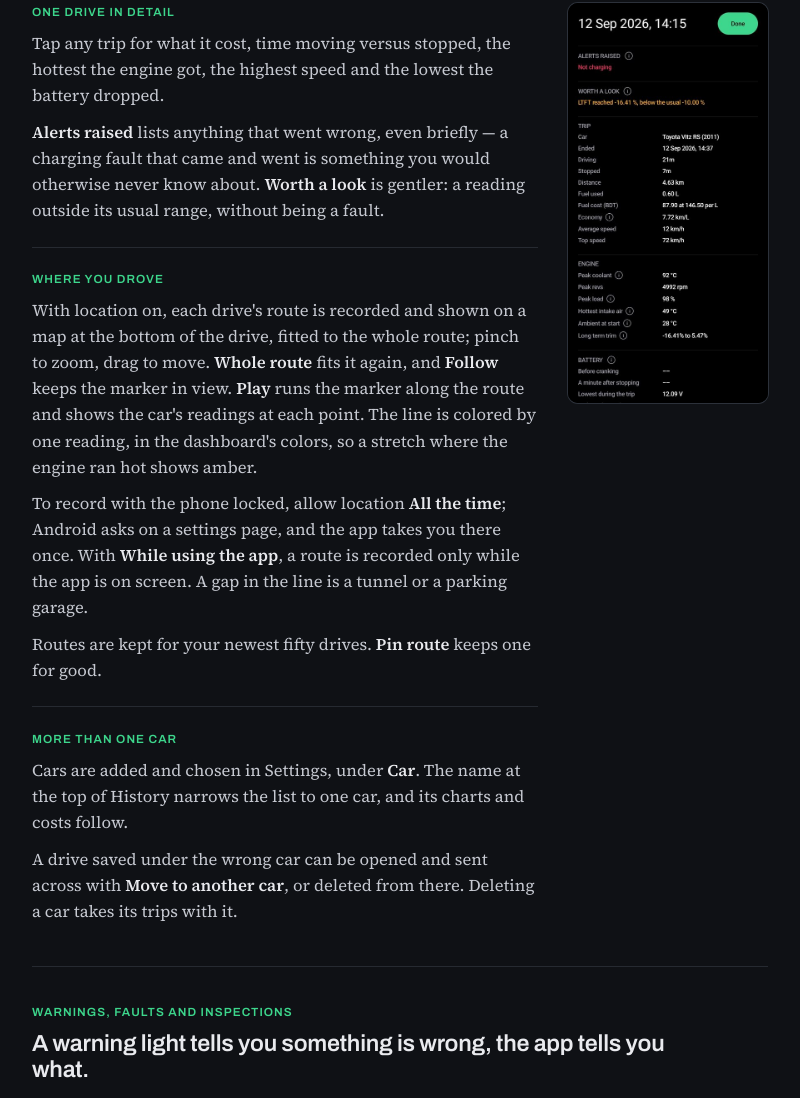
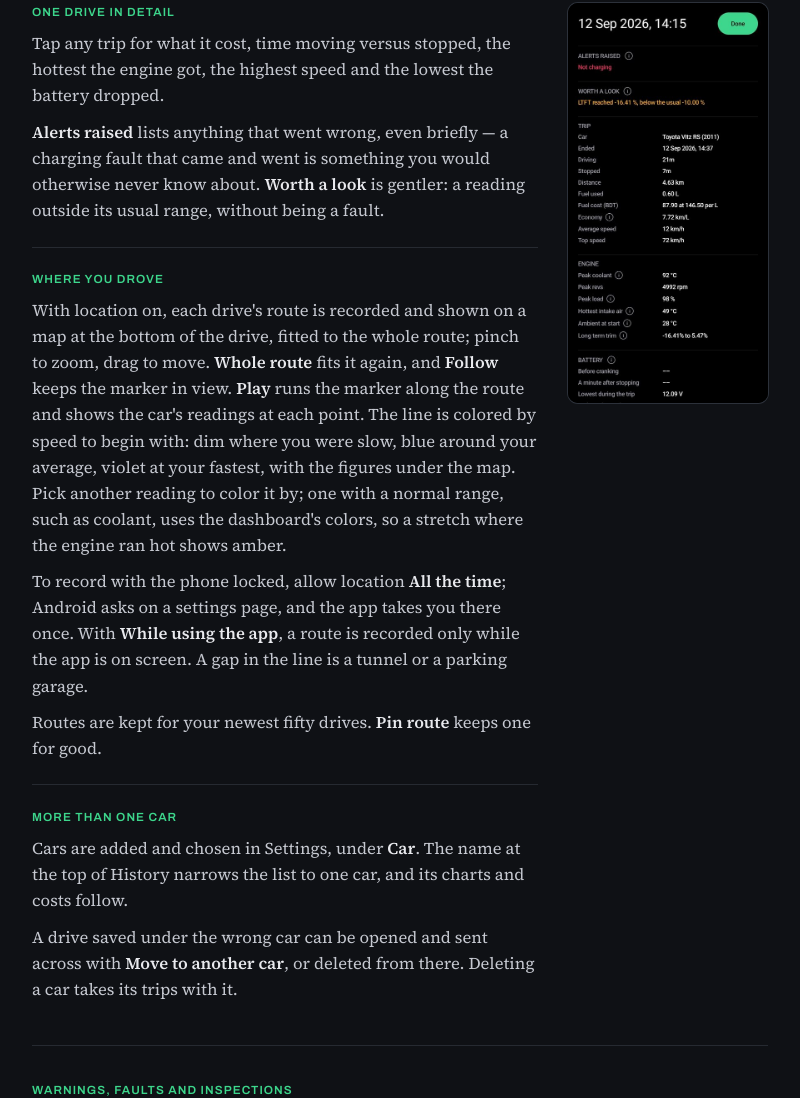
Before and after one commit to FahimHT/obd-dash-app, a plain HTML site: page manual.html in a window 1280 px wide. Shown: the part 3220-4318 px from the top of the page, without its empty margins (240-1040 px from the left). Drawn offline with Linux system fonts and the light colour scheme.

Commit message:
Manual: Car location, and how a route is colored
Co-Authored-By: Claude Opus 5.5 <noreply@anthropic.com>

```diff
--- a/manual.html
+++ b/manual.html
@@ -310,8 +310,10 @@
       <p>With location on, each drive's route is recorded and shown on a map at the bottom of the
         drive, fitted to the whole route; pinch to zoom, drag to move. <b>Whole route</b> fits it
         again, and <b>Follow</b> keeps the marker in view. <b>Play</b> runs the marker along the route
-        and shows the car's readings at each point. The line is colored by one reading, in the
-        dashboard's colors, so a stretch where the engine ran hot shows amber.</p>
+        and shows the car's readings at each point. The line is colored by speed to begin with: dim
+        where you were slow, blue around your average, violet at your fastest, with the figures under
+        the map. Pick another reading to color it by; one with a normal range, such as coolant, uses
+        the dashboard's colors, so a stretch where the engine ran hot shows amber.</p>
       <p>To record with the phone locked, allow location <b>All the time</b>; Android asks on a
         settings page, and the app takes you there once. With <b>While using the app</b>, a route is
         recorded only while the app is on screen. A gap in the line is a tunnel or a parking
```
